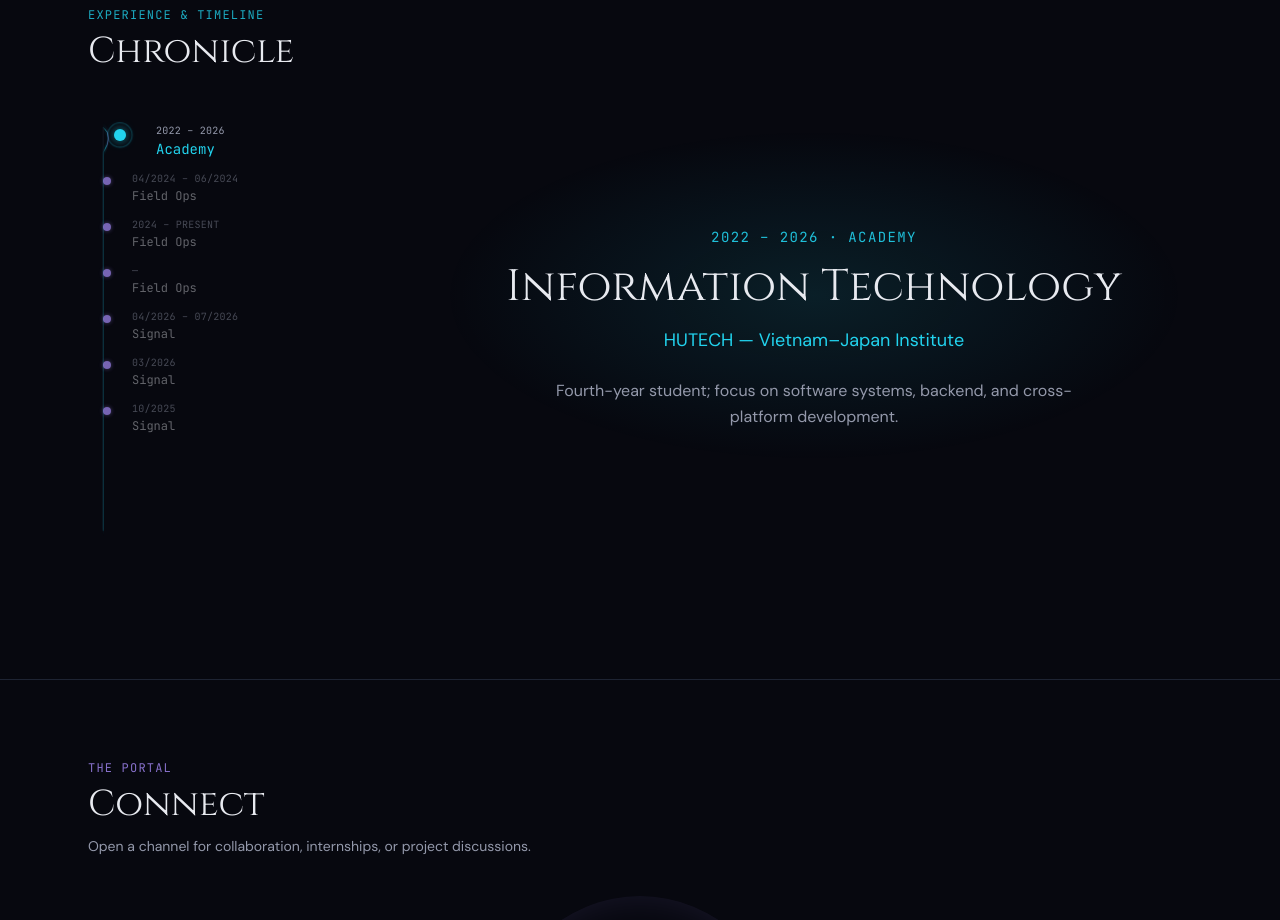
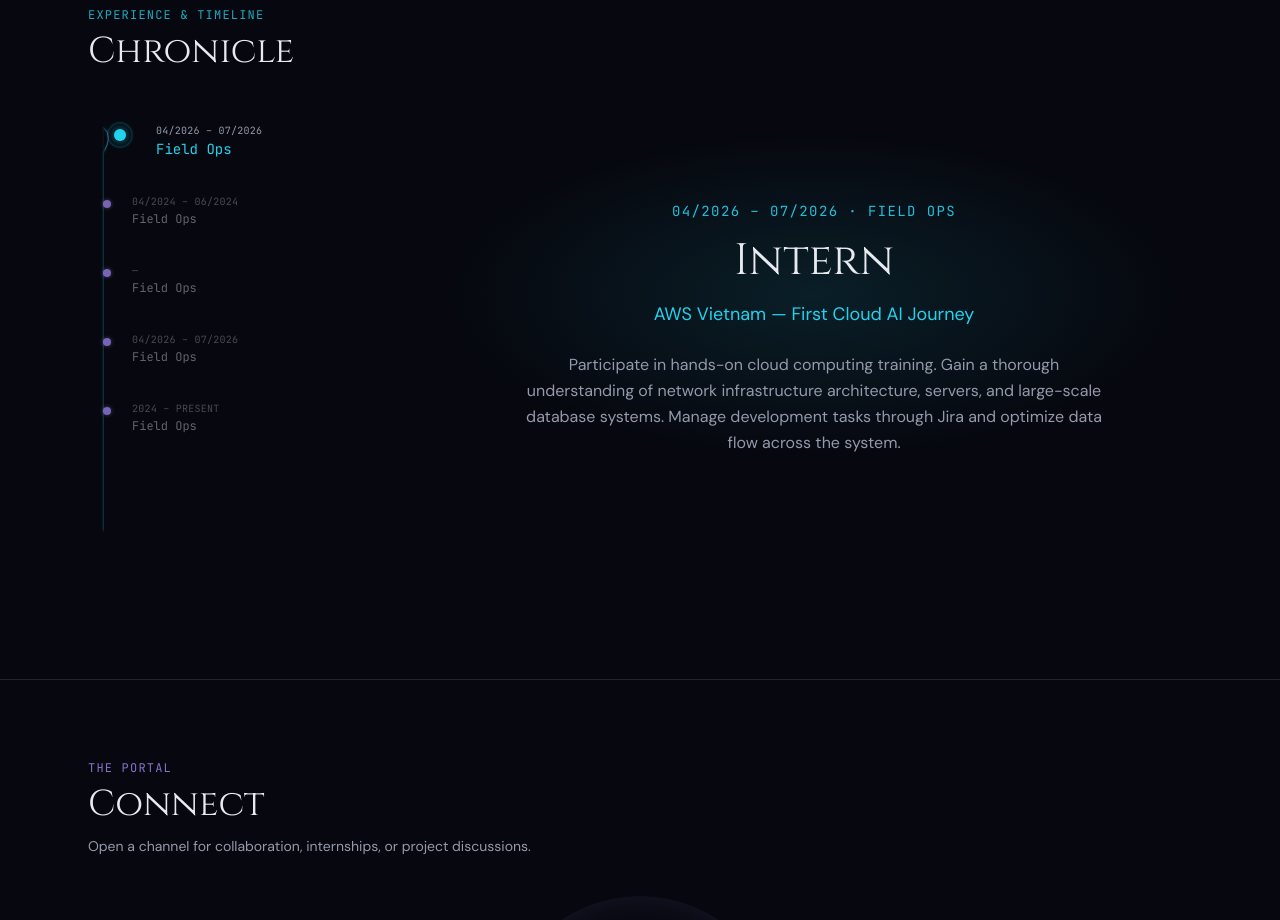
Before and after one commit to LLLVPN4423/LyThanhLoi_Porfolio, a Next.js app: page / in a window 1280 px wide. Shown: the part 3420-4340 px from the top of the page. Built offline with nearby package versions, Linux system fonts and the light colour scheme; grey boxes are pictures that could not be loaded.

Commit message:
Update Chronicle timeline with verified work experience entries

```diff
--- a/src/data/timeline.ts
+++ b/src/data/timeline.ts
@@ -9,12 +9,13 @@ export type TimelineEntry = {
 
 export const timeline: TimelineEntry[] = [
   {
-    id: "edu-hutech",
-    period: "2022 – 2026",
-    title: "Information Technology",
-    org: "HUTECH — Vietnam–Japan Institute",
-    description: "Fourth-year student; focus on software systems, backend, and cross-platform development.",
-    kind: "education",
+    id: "aws-fcj-intern",
+    period: "04/2026 – 07/2026",
+    title: "Intern",
+    org: "AWS Vietnam — First Cloud AI Journey",
+    description:
+      "Participate in hands-on cloud computing training. Gain a thorough understanding of network infrastructure architecture, servers, and large-scale database systems. Manage development tasks through Jira and optimize data flow across the system.",
+    kind: "work",
   },
   {
     id: "work-viet-nghiep",
@@ -22,51 +23,34 @@ export const timeline: TimelineEntry[] = [
     title: "Technician",
     org: "Viet Nghiep Electronics Technology Co., Ltd.",
     description:
-      "Manufacturing circuit boards, programming, and completing electronic products.",
+      "We manufacture circuit boards, program code, and complete electronic products.",
     kind: "work",
   },
   {
     id: "work-apex",
-    period: "2024 – Present",
+    period: "—",
     title: "Tour Guide",
     org: "APEX Vietnam Travel Corporation",
     description:
-      "Lead student groups; communicate in Japanese and English per project schedule.",
+      "Lead student groups, communicating in Japanese and English according to the project schedule.",
     kind: "work",
   },
   {
     id: "work-trainer",
-    period: "—",
+    period: "04/2026 – 07/2026",
     title: "Personal Trainer",
     org: "TODAY FITNESS",
     description:
-      "Plan training schedules, support trainees, and digitize training progress records.",
+      "Plan and optimize training schedules, listen to, share with, and understand the psychology of trainees, and closely monitor, record, and digitize training progress.",
     kind: "work",
   },
   {
-    id: "aws-intern",
-    period: "04/2026 – 07/2026",
-    title: "FCJ Cloud Engineer Intern",
-    org: "AWS Vietnam — First Cloud AI Journey",
+    id: "work-other",
+    period: "2024 – Present",
+    title: "Other Experiences",
+    org: "GS25 · FSI · ShopeeFood · King of Clean Coffee",
     description:
-      "Hands-on cloud training; network infrastructure, servers, large-scale databases; Jira task management and data-flow optimization.",
-    kind: "milestone",
-  },
-  {
-    id: "webinar-fpt",
-    period: "03/2026",
-    title: 'Webinar "Beyond Code"',
-    org: "FPT Software",
-    description:
-      "Enterprise solutions and low-code trends; leadership beyond pure technology.",
-    kind: "milestone",
-  },
-  {
-    id: "bosch-tech",
-    period: "10/2025",
-    title: "TechTogether",
-    org: "Bosch Vietnam",
-    description: "Industry 4.0 experience and career guidance from experts.",
-    kind: "milestone",
+      "Salesperson (GS25), Data Digitizer (FSI), Shipper (ShopeeFood), Barista (King of Clean Coffee) — demonstrates dynamism and the ability to work under high pressure.",
+    kind: "work",
   },
 ];
```
